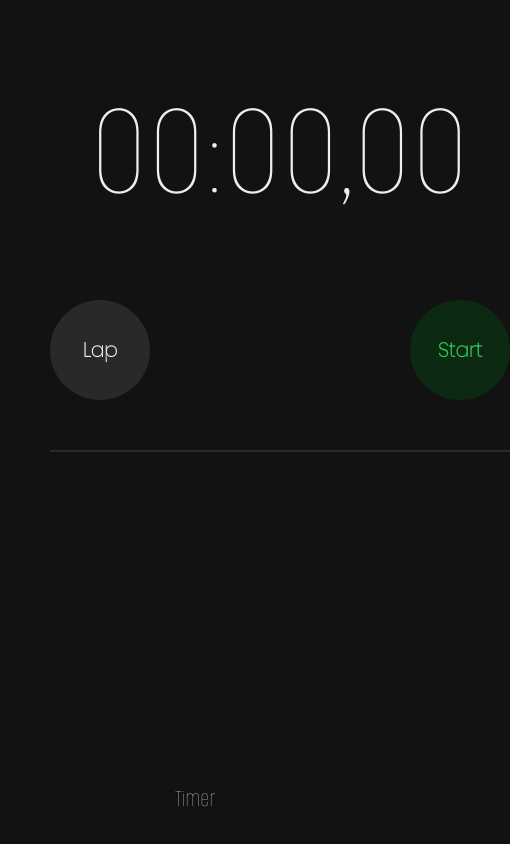
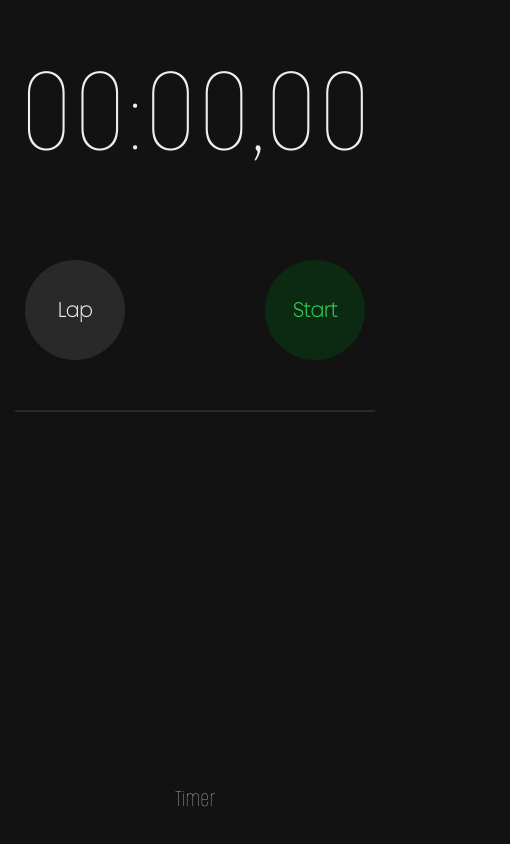
Before and after one commit to Denchikbtw/Stopwatch, a plain HTML site: page index.html in a window 390 px wide. Shown: the whole page, 510 px wide, since content can reach past the window. Drawn offline with Linux system fonts and the light colour scheme.

Commit message:
optimistaion completed

```diff
--- a/style.css
+++ b/style.css
@@ -113,3 +113,25 @@ ul li {
     text-decoration: none;
     color: #cccbcb;
 }
+
+@media screen and (max-width:550px) {
+    #left-button {
+        margin-right: 70px;
+    }
+
+    #right-button {
+        margin-left: 70px;
+    }
+    ul {
+        width: 360px;
+    }
+
+    body {
+        padding: 10px;
+    }
+
+    .clock {
+        font-size: 130px;
+        width: 351px;
+    }
+}
```
